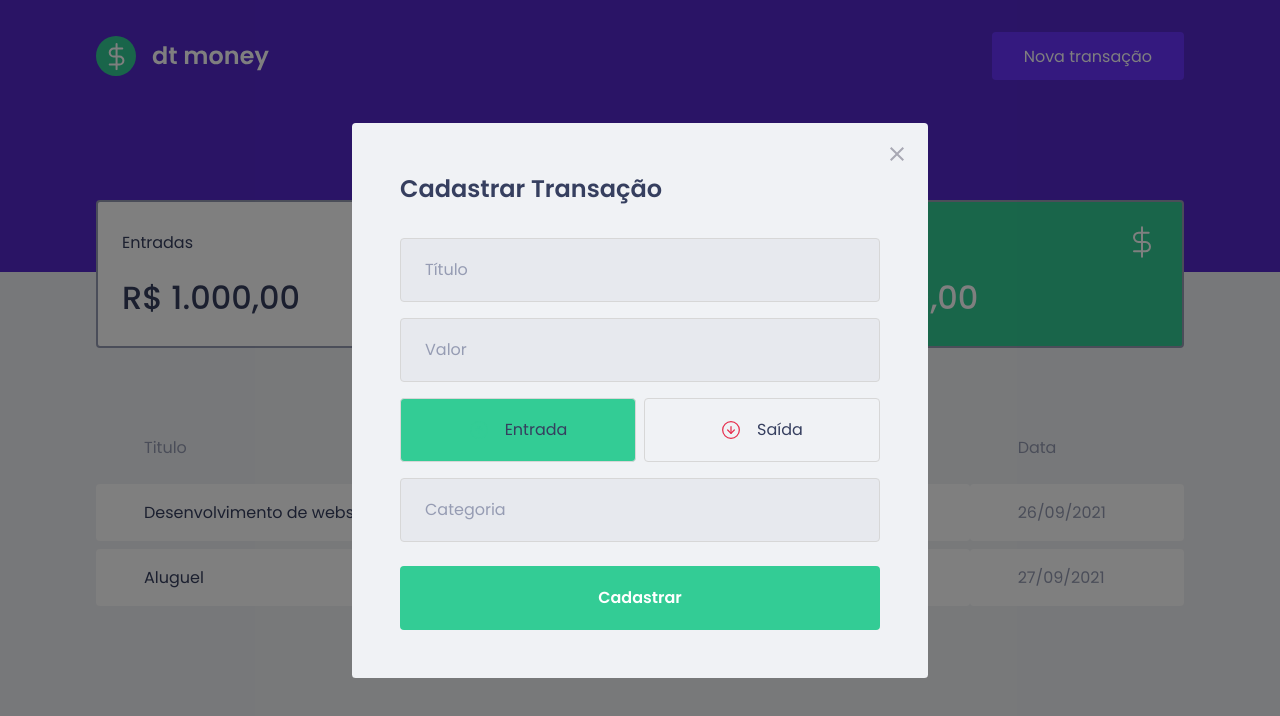
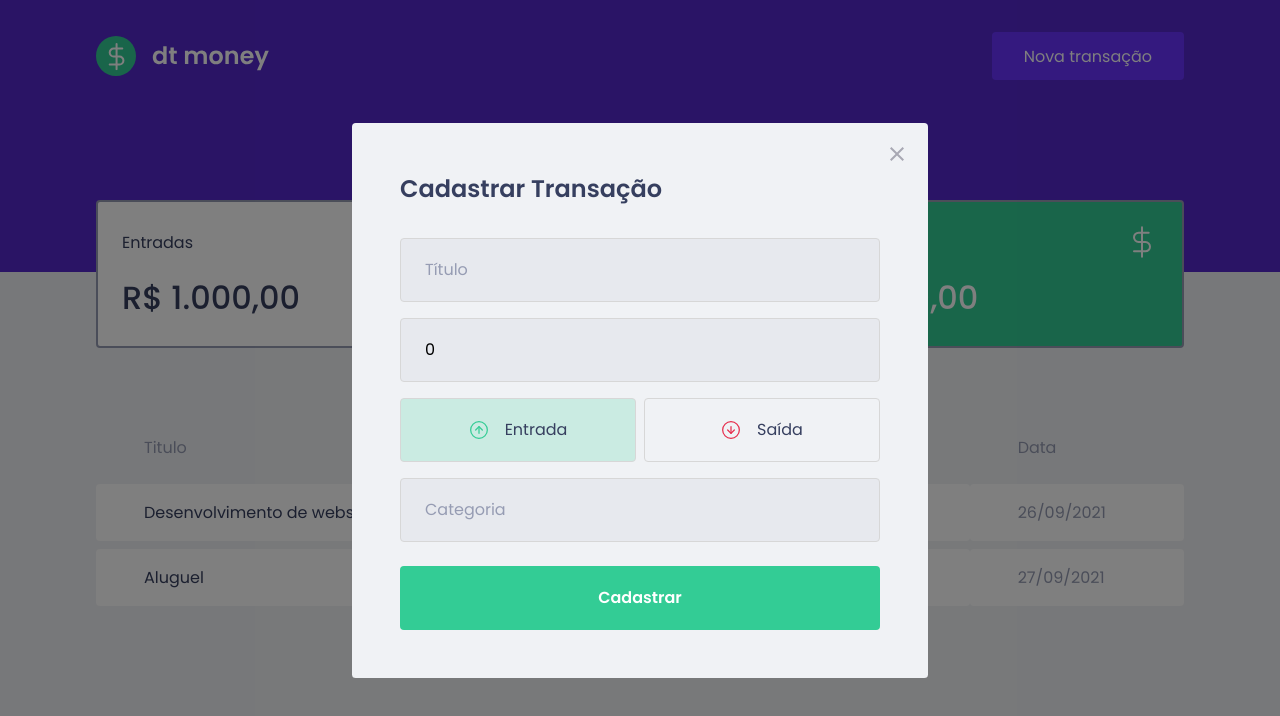
Before and after one commit to brenoob/brenomoney, a React (Create React App) app: page / in a window 1280 px wide. Both pictures are taken after a click on the button "Nova transação". Shown: the top 716 px of the page. Built offline with nearby package versions, Linux system fonts and the light colour scheme; no server answers; what miragejs would draw is missing.

Commit message:
pequena correção no componente NewTransactionModal e salvando os dados do form

```diff
--- a/src/components/NewTransactionModal/index.tsx
+++ b/src/components/NewTransactionModal/index.tsx
@@ -3,7 +3,7 @@
 import saidasImg from "../../assets/saidas.svg";
 import fecharImg from "../../assets/fechar.svg";
 import { Container, RadioBox, TransactionTypeContainer } from "./styles";
-import { useState } from "react";
+import { FormEvent, useState } from "react";
 
 interface NewTransactionModalProps {
   isOpen: boolean;
@@ -14,7 +14,19 @@
   isOpen,
   onRequestClose,
 }: NewTransactionModalProps) {
+  const [title, setTitle] = useState('')
+  const [value, setValue] = useState(0)
+  const [category, setCategory] = useState('')
   const [type, setType] = useState("deposit");
+
+    function handleCreateNewTransaction(event: FormEvent){
+      event.preventDefault();
+      console.log(title);
+      console.log(value);
+      console.log(category);
+      console.log(type);
+    }
+
   return (
     <Modal
       isOpen={isOpen}
@@ -30,18 +42,27 @@
         <img src={fecharImg} alt="fechar modal" />
       </button>
 
-      <Container>
+      <Container onSubmit={handleCreateNewTransaction}>
         <h2>Cadastrar Transação</h2>
 
-        <input placeholder="Título" />
+        <input
+        placeholder="Título"
+        value={title}
+        onChange={event => setTitle(event.target.value)}
+        />
 
-        <input type="number" placeholder="Valor" />
+        <input
+        type="number"
+        placeholder="Valor"
+        value={value}
+        onChange={event => setValue(Number(event.target.value))}
+        />
 
         <TransactionTypeContainer>
           <RadioBox
             type="button"
             onClick={() => {
-              setType("desposit");
+              setType("deposit");
             }}
             isActive={type === "deposit"}
             activeColor="green"
@@ -55,13 +76,18 @@
               setType("withdraw");
             }}
             isActive={type === "withdraw"}
+            activeColor="red"
           >
             <img src={saidasImg} alt="Saída" />
             <span>Saída</span>
           </RadioBox>
         </TransactionTypeContainer>
 
-        <input placeholder="Categoria" />
+        <input
+        placeholder="Categoria"
+        value={category}
+        onChange={event => setCategory(event.target.value)}
+        />
         <button type="submit">Cadastrar</button>
       </Container>
     </Modal>
--- a/src/components/NewTransactionModal/styles.ts
+++ b/src/components/NewTransactionModal/styles.ts
@@ -1,4 +1,4 @@
-import { darken } from 'polished';
+import { darken, transparentize } from 'polished';
 import styled from 'styled-components';
 
 
@@ -72,7 +72,7 @@
     border-radius: 0.25rem;
 
     background: ${(props) => props.isActive
-    ? colors[props.activeColor]
+    ? transparentize(0.8, colors[props.activeColor])
     : 'transparent'
     };
 
```
